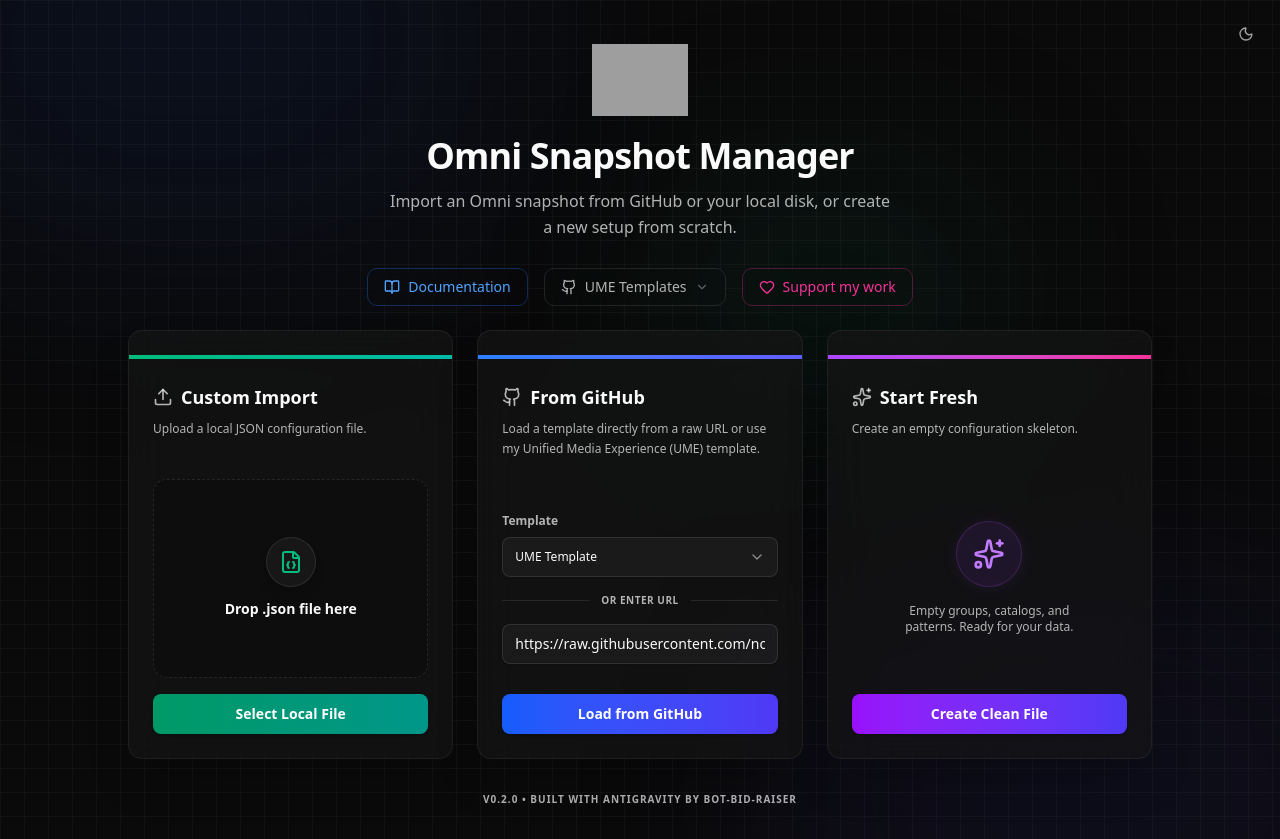
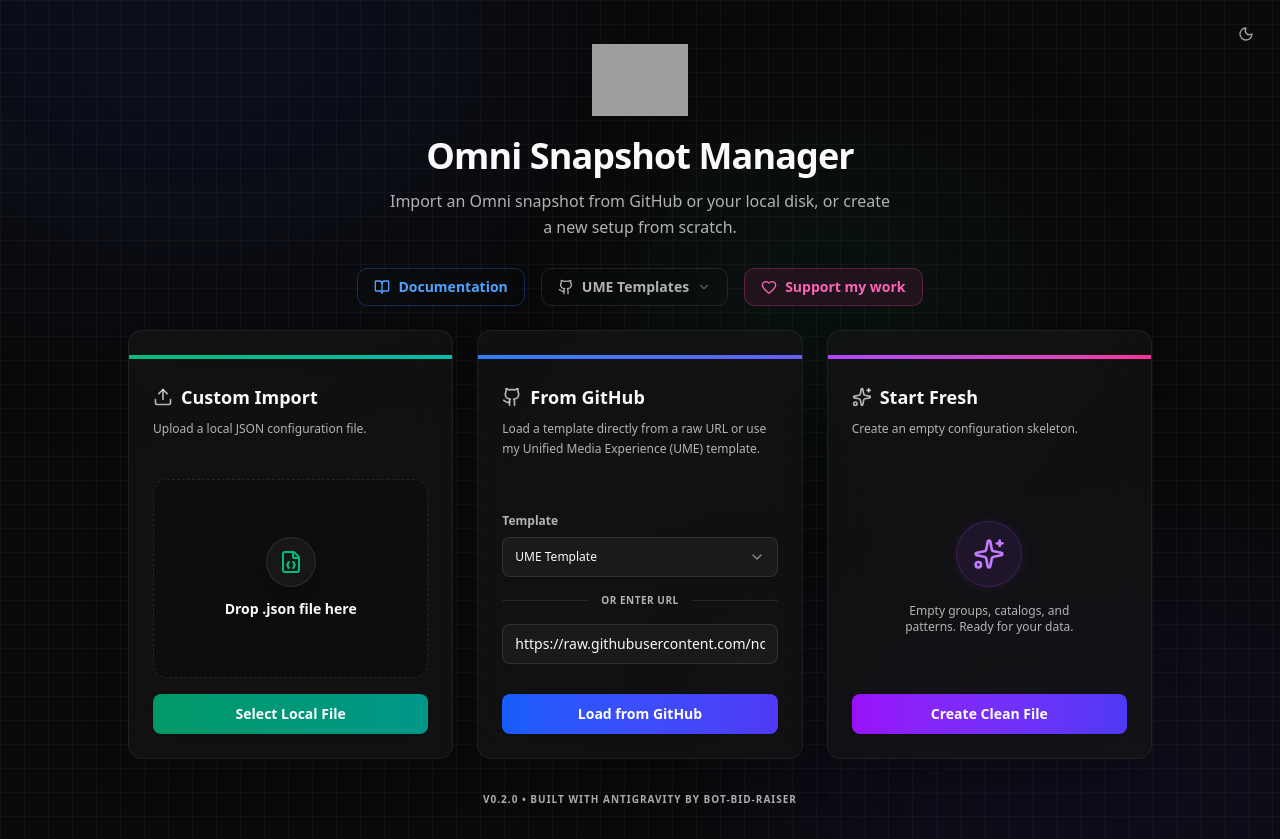
Before and after one commit to nobnobz/omni-snapshot-editor, a Next.js app: page /omni-snapshot-editor/ in a window 1280 px wide. Built offline with nearby package versions, Linux system fonts and the light colour scheme; grey boxes are pictures that could not be loaded.

Commit message:
style: premium redesign of support button and nav typography standardization

```diff
--- a/src/components/editor/ConfigLoader.tsx
+++ b/src/components/editor/ConfigLoader.tsx
@@ -260,7 +260,7 @@ export function ConfigLoader() {
                     <div className="pt-4 flex flex-wrap items-center justify-center gap-3 sm:gap-4">
                         <Dialog>
                             <DialogTrigger asChild>
-                                <button className="inline-flex items-center gap-2 px-4 py-2 text-sm text-blue-400 hover:text-blue-300 hover:bg-blue-500/10 rounded-lg transition-colors font-medium border border-blue-500/30 hover:border-blue-500/50 backdrop-blur-sm">
+                                <button className="inline-flex items-center gap-2 px-4 py-2 text-sm text-blue-400 hover:text-blue-300 hover:bg-blue-500/10 rounded-lg transition-colors font-bold border border-blue-500/30 hover:border-blue-500/50 backdrop-blur-sm">
                                     <BookOpen className="w-4 h-4" />
                                     <span className="hidden sm:inline">Documentation</span>
                                     <span className="sm:hidden">Docs</span>
@@ -270,7 +270,7 @@ export function ConfigLoader() {
                         </Dialog>
                         <DropdownMenu>
                             <DropdownMenuTrigger asChild>
-                                <button className="inline-flex items-center gap-2 px-4 py-2 text-sm text-foreground/70 hover:text-foreground hover:bg-muted/50 rounded-lg transition-colors font-medium border border-white/10 hover:border-white/30 backdrop-blur-sm group">
+                                <button className="inline-flex items-center gap-2 px-4 py-2 text-sm text-foreground/70 hover:text-foreground hover:bg-muted/50 rounded-lg transition-colors font-bold border border-white/10 hover:border-white/30 backdrop-blur-sm group">
                                     <Github className="w-4 h-4" />
                                     <span>UME Templates</span>
                                     <ChevronDown className="w-3.5 h-3.5 opacity-50 group-hover:opacity-100 transition-opacity" />
@@ -365,8 +365,13 @@ export function ConfigLoader() {
                                 </div>
                             </DropdownMenuContent>
                         </DropdownMenu>
-                        <a href="https://ko-fi.com/botbidraiser" target="_blank" rel="noopener noreferrer" className="inline-flex items-center gap-2 px-4 py-2 text-sm text-pink-500 hover:text-pink-400 hover:bg-pink-500/10 rounded-lg transition-colors font-medium border border-pink-500/30 hover:border-pink-500/50 backdrop-blur-sm group">
-                            <Heart className="w-4 h-4 group-hover:fill-pink-500/20 transition-all" />
+                        <a
+                            href="https://ko-fi.com/botbidraiser"
+                            target="_blank"
+                            rel="noopener noreferrer"
+                            className="inline-flex items-center gap-2 px-4 py-2 text-sm text-pink-400 hover:text-white bg-pink-500/10 hover:bg-gradient-to-r hover:from-pink-600 hover:to-rose-500 rounded-lg transition-all duration-300 font-bold border border-pink-500/30 hover:border-pink-400 hover:shadow-[0_0_15px_rgba(236,72,153,0.3)] backdrop-blur-sm group"
+                        >
+                            <Heart className="w-4 h-4 group-hover:scale-110 group-hover:fill-current transition-transform duration-300 active:scale-95" />
                             <span className="hidden sm:inline">Support my work</span>
                             <span className="sm:hidden">Support</span>
                         </a>
```
